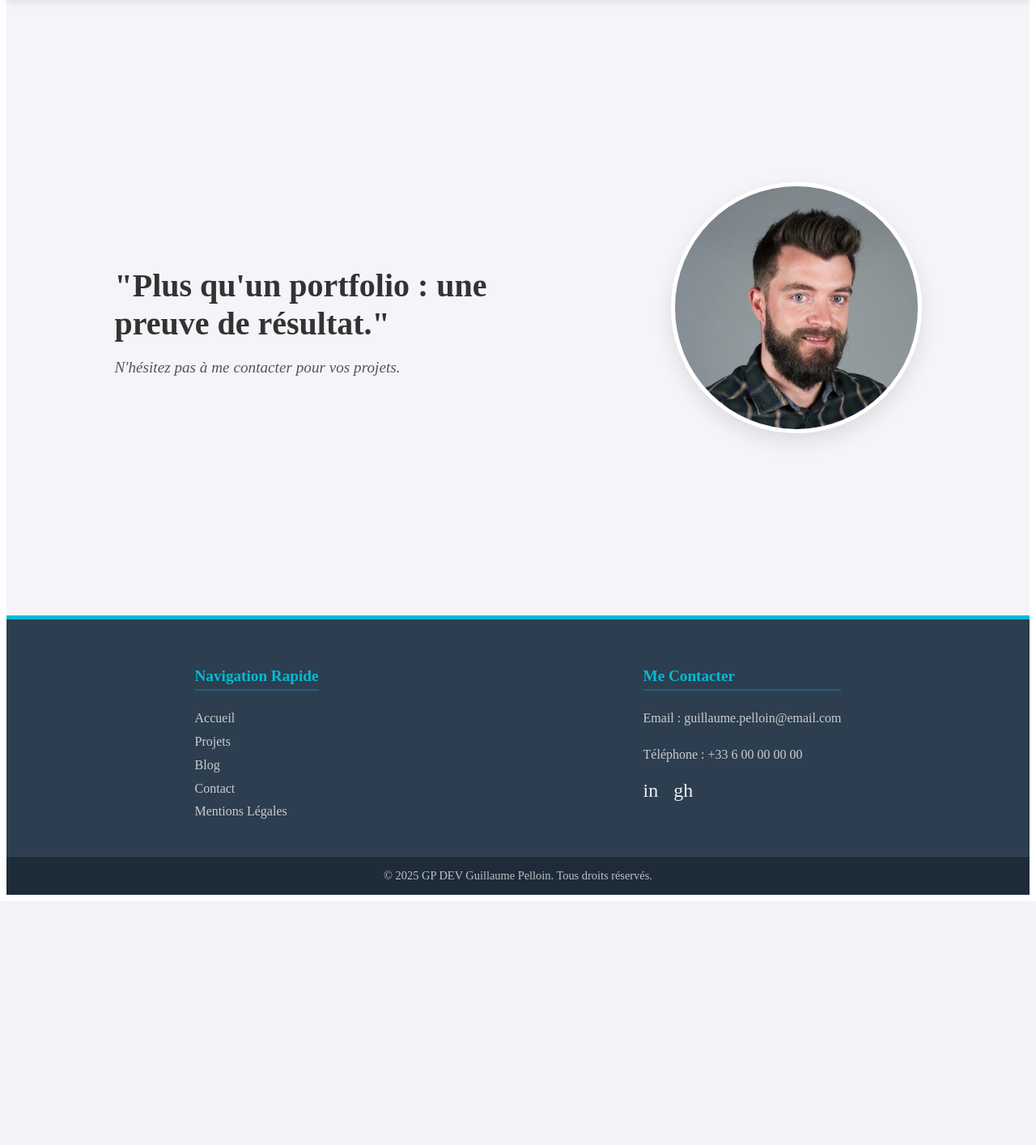
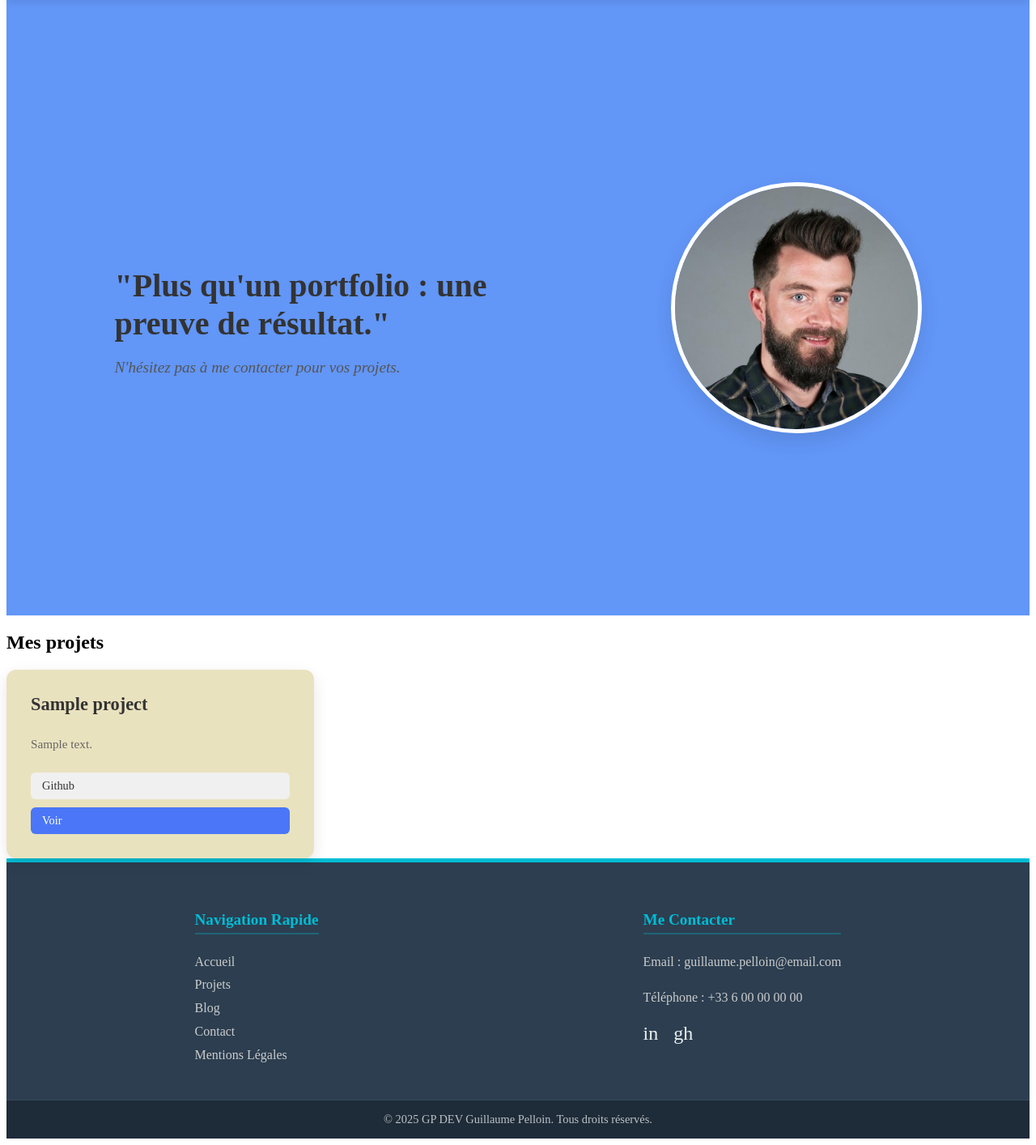
Before and after one commit to Guigui5122/PortfolioPHP, a PHP site: page / in a window 1280 px wide. Shown: the part 76-1490 px from the top of the page at 81% size. Before the commit the page ends 1181 px from the top, so only its background shows below. Run offline with PHP 8.4, Linux system fonts and the light colour scheme; tables that the repository leaves empty or names only in its code hold one stand-in row (values such as "Sample post").

Commit message:
Feat: Add db connection + css projects card

```diff
--- /dev/null
+++ b/db/db_connection.php
@@ -0,0 +1,16 @@
+<?php
+
+function getDBConnection()
+{
+    try{
+        $user ="root";
+        $password = "";
+
+        $pdo = new PDO('mysql:host=localhost;dbname=portfoliobdd', $user, $password);
+        return $pdo;
+    }catch(PDOException $e)
+    {
+        die("Erreur lors de la connexion à la BDD");
+    }
+
+}
--- a/includes/footer.php
+++ b/includes/footer.php
@@ -3,9 +3,9 @@
         <div class="footer-links">
             <h3>Navigation Rapide</h3>
             <ul>
-                <li><a href="#accueil">Accueil</a></li>
+                <li><a href="/index.php">Accueil</a></li>
                 <li><a href="#projets">Projets</a></li>
-                <li><a href="#projets">Blog</a></li>
+                <li><a href="/blog.php">Blog</a></li>
                 <li><a href="#contact">Contact</a></li>
                 <li><a href="#mentions">Mentions Légales</a></li>
             </ul>
--- a/index.php
+++ b/index.php
@@ -1,3 +1,4 @@
+<?php require_once 'db/db_connection.php'; ?>
 <!DOCTYPE html>
 <html lang="fr">
 <head>
@@ -18,8 +19,33 @@
         <img src="/img/GP_photo.jpg" alt="Photo de profil Guillaume PELLOIN">
         </section>
         <section class="projects">
+            <h2>Mes projets</h2>
+            <div class="list-projects">
+                <?php
+                    $pdo = getDBConnection();
 
-        </section>
+                    $sql = "SELECT * FROM portfoliobdd.projects;";
+                    $stmt = $pdo->prepare($sql);
+                    $stmt->execute();
+                    $result = $stmt->fetchAll();
+                    foreach ($result as $row) :?>
+                        <article class="project">
+                            <!-- Images -->
+                            <!-- Titre -->
+                            <h3>
+                                <?php echo htmlspecialchars($row['title'], ENT_QUOTES, 'UTF-8') . "\t"; ?>
+                            </h3>
+                            <p class="description">
+                                <?php echo htmlspecialchars($row['description'], ENT_QUOTES, 'UTF-8') . "\t"; ?>
+                            </p>
+                            <!-- Lien Github -->
+                            <a href="<?php echo htmlspecialchars($row['gh_link'], ENT_QUOTES, 'UTF-8') . "\n"; ?>">Github</a>
+                            <!-- Lien Projet -->
+                            <a href="<?php echo htmlspecialchars($row['link_project'], ENT_QUOTES, 'UTF-8') . "\n"; ?>">Voir</a>
+                            <!-- Techos -->
+                        </article>
+                    <?php endforeach; ?>
+            </div>        </section>
         <section class="skills">
 
         </section>
--- a/style.css
+++ b/style.css
@@ -11,7 +11,7 @@
     /* Définit une hauteur minimale pour qu'elle occupe un espace visible */
     min-height: 70vh;
     /* Utilisation d'une couleur de fond douce (ajustez si besoin) */
-    background-color: #f4f4f9;
+    background-color: #6296f7;
     /* Empêche le contenu de déborder sur les très petits écrans (pour la responsivité) */
     flex-wrap: wrap;
     /* Ajout d'une transition pour les effets de survol ou de redimensionnement */
@@ -287,3 +287,76 @@
         margin-top: 15px;
     }
 }
+
+
+section.projects .list-projects {
+    display: flex;
+}
+section.projects .list-projects .project{
+    background-color: rgb(233, 226, 190);
+    padding: 30px;
+}
+
+.project {
+    background: #fff;
+    border-radius: 12px;
+    padding: 20px;
+    box-shadow: 0 6px 18px rgba(0, 0, 0, 0.1);
+    transition: transform 0.25s ease, box-shadow 0.25s ease;
+    display: flex;
+    flex-direction: column;
+    gap: 10px;
+    max-width: 320px;
+    width: 100%;
+}
+
+.project:hover {
+    transform: translateY(-5px);
+    box-shadow: 0 12px 25px rgba(0, 0, 0, 0.15);
+}
+
+/* Titre */
+.project h3 {
+    margin: 0;
+    font-size: 1.4rem;
+    color: #333;
+    font-weight: 600;
+}
+
+/* Description */
+.project .description {
+    color: #666;
+    font-size: 0.95rem;
+    line-height: 1.4;
+}
+
+/* Liens */
+.project a {
+    display: inline-block;
+    text-decoration: none;
+    padding: 8px 14px;
+    border-radius: 6px;
+    font-size: 0.9rem;
+    font-weight: 500;
+    transition: background 0.2s ease, color 0.2s ease;
+}
+
+/* Lien GitHub */
+.project a:first-of-type {
+    background: #f0f0f0;
+    color: #333;
+}
+
+.project a:first-of-type:hover {
+    background: #e0e0e0;
+}
+
+/* Lien Voir */
+.project a:last-of-type {
+    background: #4a76f7;
+    color: #fff;
+}
+
+.project a:last-of-type:hover {
+    background: #335eea;
+}
```
Also changed, not shown: README.md.
